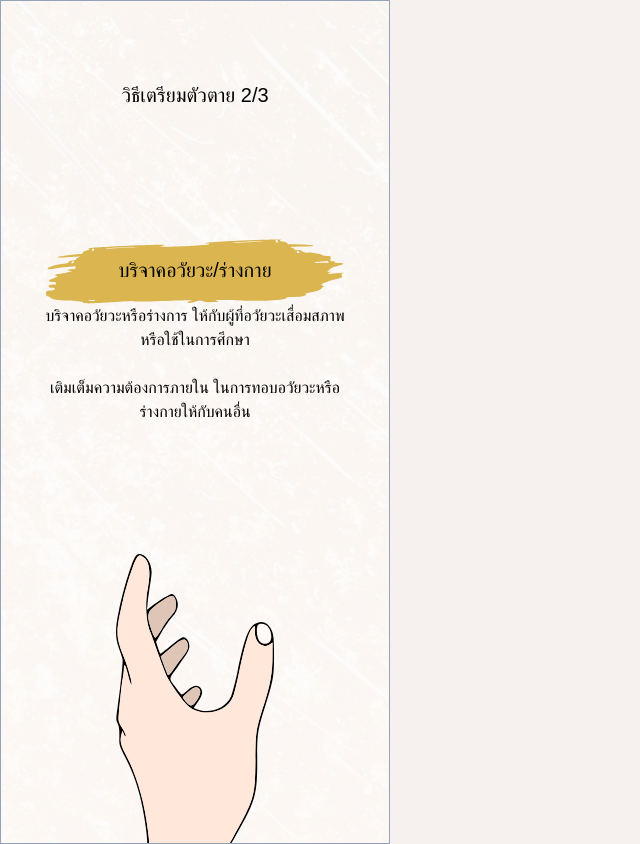
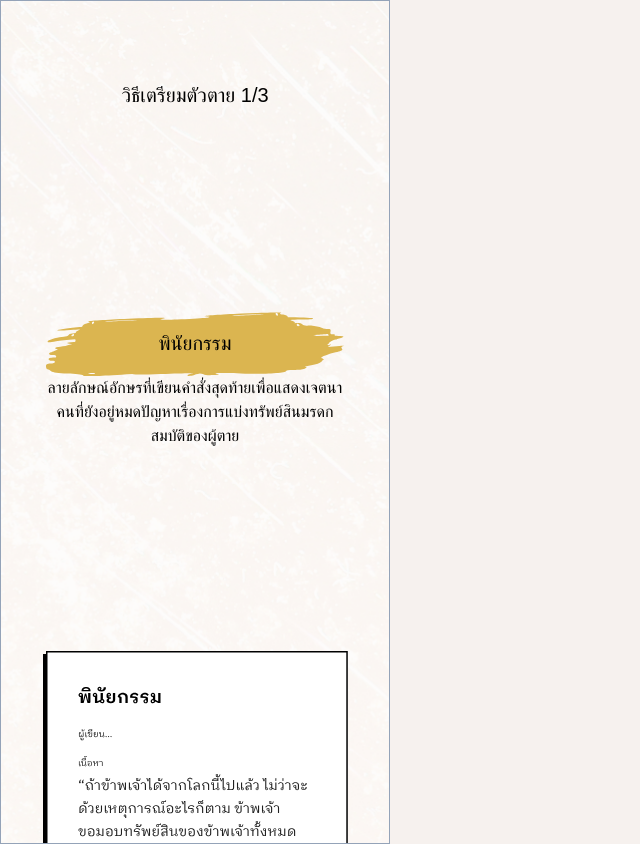
Before and after one commit to Tantatorn-dev/deathtalk-photobooth, a SvelteKit app: page /prepare in a window 1280 px wide. Shown: the whole page, without its empty margins (0-640 px from the left). Built offline with nearby package versions, Linux system fonts and the light colour scheme; a web font is replaced by a local one.

Commit message:
fix: unexpected redirect

```diff
--- a/src/routes/explore/+page.svelte
+++ b/src/routes/explore/+page.svelte
@@ -9,7 +9,7 @@
 
 <div class="relative w-full h-full">
 	<div class="flex flex-col items-center justify-center h-full pl-8 pr-8">
-		<p>{nameValue}รู้จักความตายดีแค่ไหน ?</p>
+		<p>{nameValue} รู้จักความตายดีแค่ไหน ?</p>
 		<div class="flex flex-col w-full gap-4 pl-16 pr-16 mt-4">
 			<button on:click={() => goto('/explore/1')} class="button-primary">เริ่มสำรวจตนเอง</button>
 			<button on:click={() => goto('/prepare')} class="text-center underline"
--- a/src/routes/prepare/+page.svelte
+++ b/src/routes/prepare/+page.svelte
@@ -3,13 +3,21 @@
 	import SplashText2 from '../../components/common/SplashText2.svelte';
 
 	let index = 0;
-	setInterval(() => {
-		if(index == 2) {
-			goto('/explore');
-		}
+	setTimeout(() => {
+		index = 0;
+	}, 5000)
 
-		index = (index + 1) % 3;
-	}, 3000)
+	setTimeout(() => {
+		index = 1;
+	}, 10000)
+
+	setTimeout(() => {
+		index = 2;
+	}, 15000)
+
+	setTimeout(() => {
+		goto('/explore');
+	}, 20000)
 </script>
 
 <div class="flex flex-col items-center justify-between w-full h-full">
```
